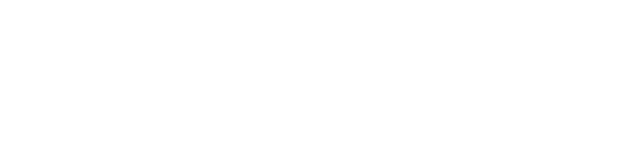
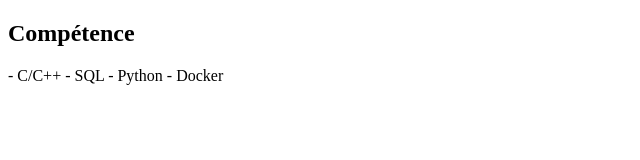
Before and after one commit to L-boyy/mon-cv, a plain HTML site: page index.html in a window 1280 px wide. Shown: the whole page, without its empty margins (0-640 px from the left). Drawn offline with Linux system fonts and the light colour scheme.

Commit message:
mise en place de la section competences

```diff
--- a/index.html
+++ b/index.html
@@ -7,6 +7,14 @@
     <title>Document</title>
 </head>
 <body>
-
+    <section id="Competence">
+      <h2>Compétence</h2>
+      <p>
+        - C/C++
+        - SQL
+        - Python
+        - Docker
+      </p>
+  </section>
 </body>
 </html>
```
